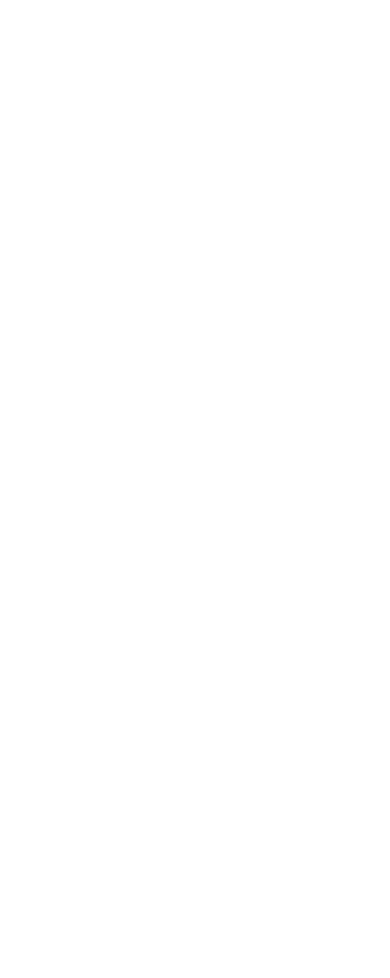
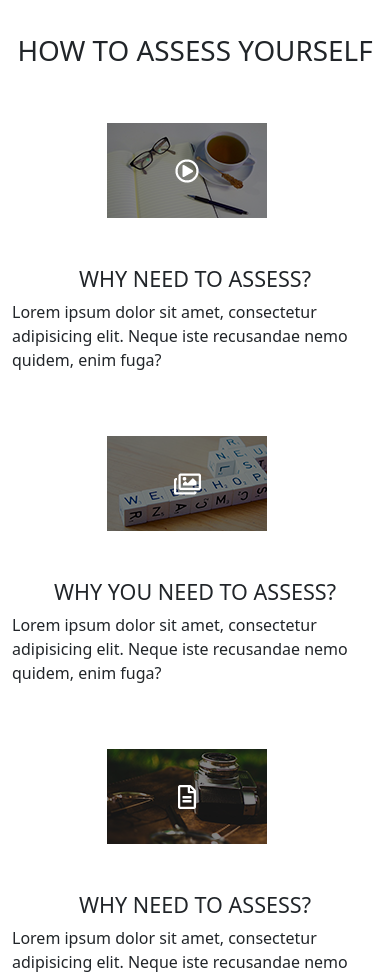
Before and after one commit to Rafi5734/Pondit_website_react, a React (Create React App) app: page / in a window 390 px wide. Shown: the part 1880-2858 px from the top of the page. Before the commit the page ends 2214 px from the top, so only its background shows below. Built offline with nearby package versions, Linux system fonts and the light colour scheme.

Commit message:
assess done

```diff
--- a/src/Home/Home.js
+++ b/src/Home/Home.js
@@ -1,4 +1,5 @@
 import React from "react";
+import AssessYourSelf from "../HomeComponents/AssessYourSelf/AssessYourSelf";
 import CareerPath from "../HomeComponents/CareerPath/CareerPath";
 import MainHeader from "../HomeComponents/MainHeader/MainHeader";
 import PhoneMainHeader from "../HomeComponents/PhoneMainHeader/PhoneMainHeader";
@@ -12,6 +13,7 @@
             <UpHeader></UpHeader>
             <WindowSize></WindowSize>
             <CareerPath></CareerPath>
+            <AssessYourSelf></AssessYourSelf>
         </div>
     );
 };
--- /dev/null
+++ b/src/HomeComponents/AssessYourSelf/AssessYourSelf.js
@@ -0,0 +1,73 @@
+import React from "react";
+import { Container } from "react-bootstrap";
+import "./assessYourSelf.css";
+import Line2 from "../../images/01_Pondit_Homepage_line_2.png";
+import PencilMan from "../../images/01_Pondit_Homepag_pencil_man.png";
+import VideoGalleryImage from "../../images/video-gallery.png";
+import PictureGalleryImage from "../../images/picture-gallery.png";
+import DocumentGalleryImage from "../../images/document-gallery.png";
+const AssessYourSelf = () => {
+    return (
+        <Container>
+            <div className="assessYourSelf-main-section">
+                <div className="assessYourSelf-sub-section">
+                    <div className="assessYourSelf-all-images">
+                        <img src={Line2} className="line2-image"></img>
+                        <div className="assessYourSelf-images-inside">
+                            <img src={PencilMan} className="pencil-image"></img>
+                        </div>
+                    </div>
+                    <div className="assessYourSelf-all-gallery">
+                        <h1 className="assessYourSelf-main-title">
+                            HOW TO ASSESS YOURSELF
+                        </h1>
+                        <div className="assessYourSelf-gallery-sub">
+                            <img
+                                src={VideoGalleryImage}
+                                className="mt-5 me-3"
+                            ></img>
+                            <div className="gallery-details mt-5">
+                                <h4>WHY NEED TO ASSESS?</h4>
+                                <p>
+                                    Lorem ipsum dolor sit amet, consectetur
+                                    adipisicing elit. Neque iste recusandae nemo
+                                    quidem, enim fuga?
+                                </p>
+                            </div>
+                        </div>
+                        <div className="assessYourSelf-gallery-sub">
+                            <img
+                                src={PictureGalleryImage}
+                                className="mt-5 me-3"
+                            ></img>
+                            <div className="gallery-details mt-5">
+                                <h4>WHY YOU NEED TO ASSESS?</h4>
+                                <p>
+                                    Lorem ipsum dolor sit amet, consectetur
+                                    adipisicing elit. Neque iste recusandae nemo
+                                    quidem, enim fuga?
+                                </p>
+                            </div>
+                        </div>
+                        <div className="assessYourSelf-gallery-sub">
+                            <img
+                                src={DocumentGalleryImage}
+                                className="mt-5 me-3"
+                            ></img>
+                            <div className="gallery-details mt-5">
+                                <h4>WHY NEED TO ASSESS?</h4>
+                                <p>
+                                    Lorem ipsum dolor sit amet, consectetur
+                                    adipisicing elit. Neque iste recusandae nemo
+                                    quidem, enim fuga?
+                                </p>
+                            </div>
+                        </div>
+                    </div>
+                </div>
+            </div>
+        </Container>
+    );
+};
+
+export default AssessYourSelf;
--- /dev/null
+++ b/src/HomeComponents/AssessYourSelf/assessYourSelf.css
@@ -0,0 +1,141 @@
+.assessYourSelf-main-section {
+    /* border: 1px solid #000; */
+    width: 100%;
+    height: 100vh;
+    position: relative;
+    bottom: 350px;
+}
+.assessYourSelf-sub-section {
+    display: grid;
+    grid-template-columns: repeat(2, 1fr);
+}
+.assessYourSelf-all-images {
+    /* border: 1px solid #000; */
+    width: 93%;
+}
+.assessYourSelf-all-gallery {
+    /* border: 1px solid #000; */
+    position: relative;
+    right: 50px;
+}
+.assessYourSelf-main-title {
+    font-weight: 400;
+    /* position: relative;
+    right: 50px; */
+}
+.line2-image {
+    position: relative;
+    top: 20px;
+}
+.assessYourSelf-images-inside {
+    background-image: url("../../images/01_Pondit_Homepage_pencil_man-BG.png");
+    background-repeat: no-repeat;
+    background-position: center;
+    object-fit: cover;
+    /* border: 1px solid #000; */
+    position: relative;
+    bottom: 450px;
+}
+.pencil-image {
+    position: relative;
+    left: 150px;
+}
+.assessYourSelf-gallery-sub {
+    display: flex;
+    justify-content: center;
+    align-items: center;
+    flex-direction: row;
+}
+@media only screen and (max-width: 1850px) {
+    .assessYourSelf-main-section {
+        /* border: 1px solid #000; */
+        width: 100%;
+        height: 100vh;
+        position: relative;
+        bottom: 120px;
+    }
+}
+@media only screen and (max-width: 1830px) {
+    .assessYourSelf-main-section {
+        /* border: 1px solid #000; */
+        width: 100%;
+        height: 100vh;
+        position: relative;
+        bottom: 170px;
+    }
+}
+@media only screen and (max-width: 1365px) {
+    .assessYourSelf-main-section {
+        /* border: 1px solid #000; */
+        width: 100%;
+        height: 100vh;
+        position: relative;
+        bottom: 370px;
+    }
+    .line2-image {
+        position: relative;
+        right: 50px;
+    }
+}
+@media only screen and (max-width: 1365px) {
+    /*  */
+    .assessYourSelf-images-inside {
+        position: relative;
+        top: 200px;
+    }
+    .pencil-image {
+        width: 55%;
+    }
+    .line2-image {
+        display: none;
+    }
+}
+@media only screen and (max-width: 984px) {
+    /*  */
+    .assessYourSelf-all-images {
+        display: none;
+    }
+    .assessYourSelf-all-gallery {
+        width: 200%;
+        position: relative;
+        left: 0px;
+    }
+}
+@media only screen and (max-width: 920px) {
+    /*  */
+    .assessYourSelf-main-section {
+        /* border: 1px solid #000; */
+        width: 100%;
+        height: 100vh;
+        position: relative;
+        bottom: 450px;
+    }
+}
+@media only screen and (max-width: 636px) {
+    /*  */
+    .assessYourSelf-main-section {
+        /* border: 1px solid #000; */
+        width: 100%;
+        height: 100vh;
+        position: relative;
+        bottom: 300px;
+    }
+}
+@media only screen and (max-width: 533px) {
+    /*  */
+    .assessYourSelf-gallery-sub {
+        display: flex;
+        justify-content: center;
+        align-items: center;
+        flex-direction: column;
+    }
+    .gallery-details {
+        display: flex;
+        justify-content: center;
+        align-items: center;
+        flex-direction: column;
+    }
+    .assessYourSelf-main-title {
+        text-align: center;
+    }
+}
--- a/src/HomeComponents/CareerPath/careerPath.css
+++ b/src/HomeComponents/CareerPath/careerPath.css
@@ -1,5 +1,5 @@
 .careerPath-main-second-section {
-    border-top: 1px solid #000;
+    /* border-top: 1px solid #000; */
     width: 100%;
     height: 100vh;
 }
@@ -11,7 +11,7 @@
 }
 .careerPath-description {
     width: 50%;
-    border: 1px solid #000;
+    /* border: 1px solid #000; */
 }
 .careerPath-images {
     width: 50%;
@@ -51,7 +51,19 @@
         bottom: 50px;
     }
 }
-@media only screen and (max-width: 1380px) {
+@media only screen and (max-width: 1399px) {
+    .careerPath-footPrint {
+        position: relative;
+        bottom: 400px;
+        width: 510px;
+    }
+    .careerPath-Man {
+        position: relative;
+        bottom: 450px;
+        right: 400px;
+    }
+}
+@media only screen and (max-width: 1381px) {
     .careerPath-footPrint {
         position: relative;
         bottom: 400px;
@@ -72,11 +84,73 @@
 @media only screen and (max-width: 1200px) {
     .careerPath-Man {
         position: relative;
-        bottom: 630px;
-        right: -100px;
+        bottom: 50px;
+        right: 400px;
+    }
+    .careerPath-footPrint {
+        position: relative;
+        bottom: 00px;
+        width: 500px;
     }
     .careerPath-Line1 {
         display: none;
+    }
+}
+@media only screen and (max-width: 1171px) {
+    .careerPath-Man {
+        position: relative;
+        bottom: 180px;
+        right: -100px;
+        width: 40px;
+    }
+    .careerPath-footPrint {
+        position: relative;
+        bottom: -30px;
+        width: 500px;
+    }
+    .careerPath-Line1 {
+        display: none;
+    }
+}
+@media only screen and (max-width: 984px) {
+    /* .careerPath-Man {
+        position: relative;
+        bottom: 180px;
+        right: -100px;
+        width: 40px;
+    } */
+    .careerPath-footPrint {
+        position: relative;
+        bottom: -30px;
+        width: 440px;
+    }
+    .careerPath-Line1 {
+        display: none;
+    }
+}
+@media only screen and (max-width: 920px) {
+    .careerPath-Man {
+        display: none;
+    }
+    .careerPath-footPrint {
+        display: none;
+    }
+    .careerPath-Line1 {
+        display: none;
+    }
+    .careerPath-description {
+        width: 8500%;
+        display: grid;
+        grid-template-columns: repeat(1, 1fr);
+    }
+}
+@media only screen and (max-width: 635px) {
+    .careerPath-main-second-section {
+        /* border-top: 1px solid #000; */
+        width: 100%;
+        height: 100vh;
+        position: relative;
+        top: 0px;
     }
 }
 
@@ -85,7 +159,6 @@
         width: 100%;
         display: grid;
         grid-template-columns: repeat(1, 1fr);
-        /* text-align: center; */
     }
     .careerPath-images {
         display: none;
```
